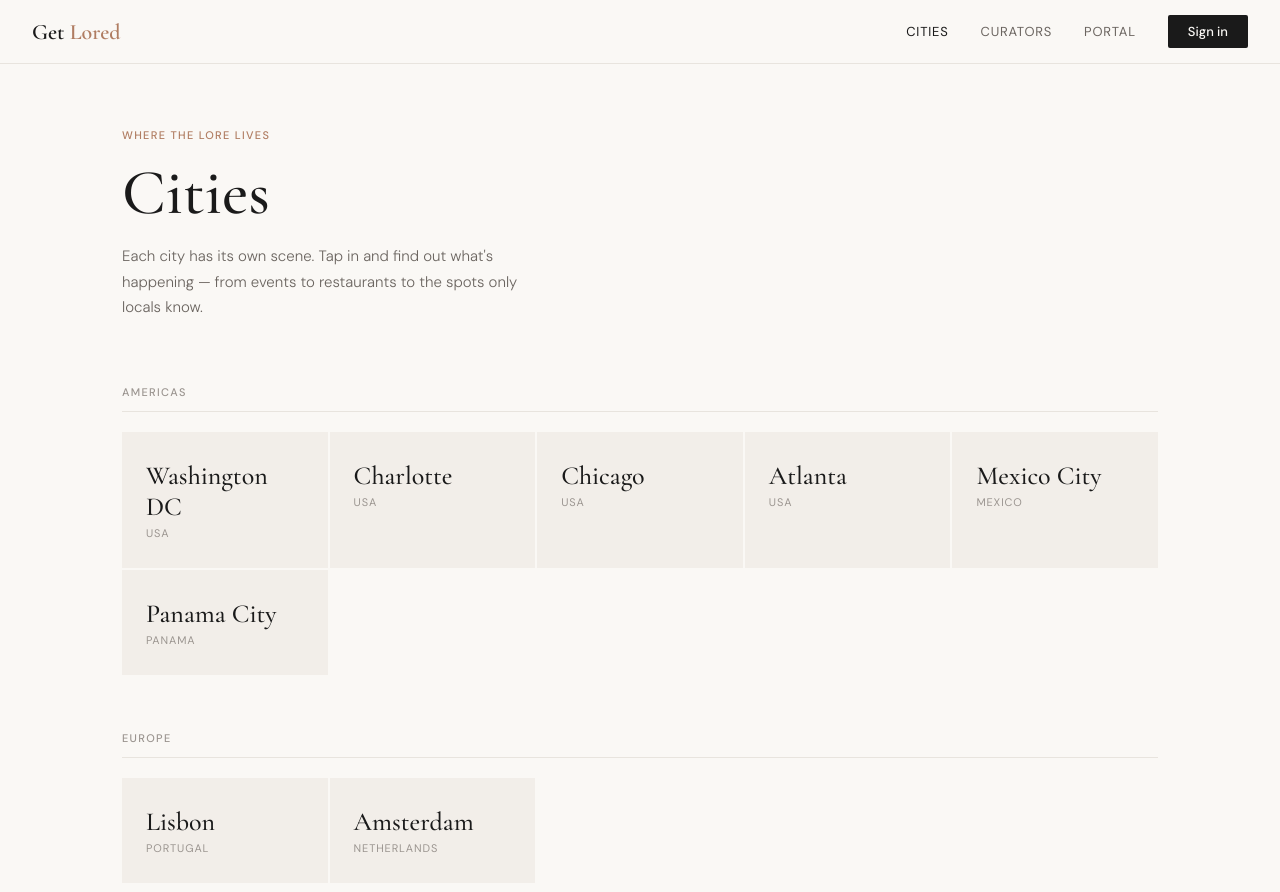
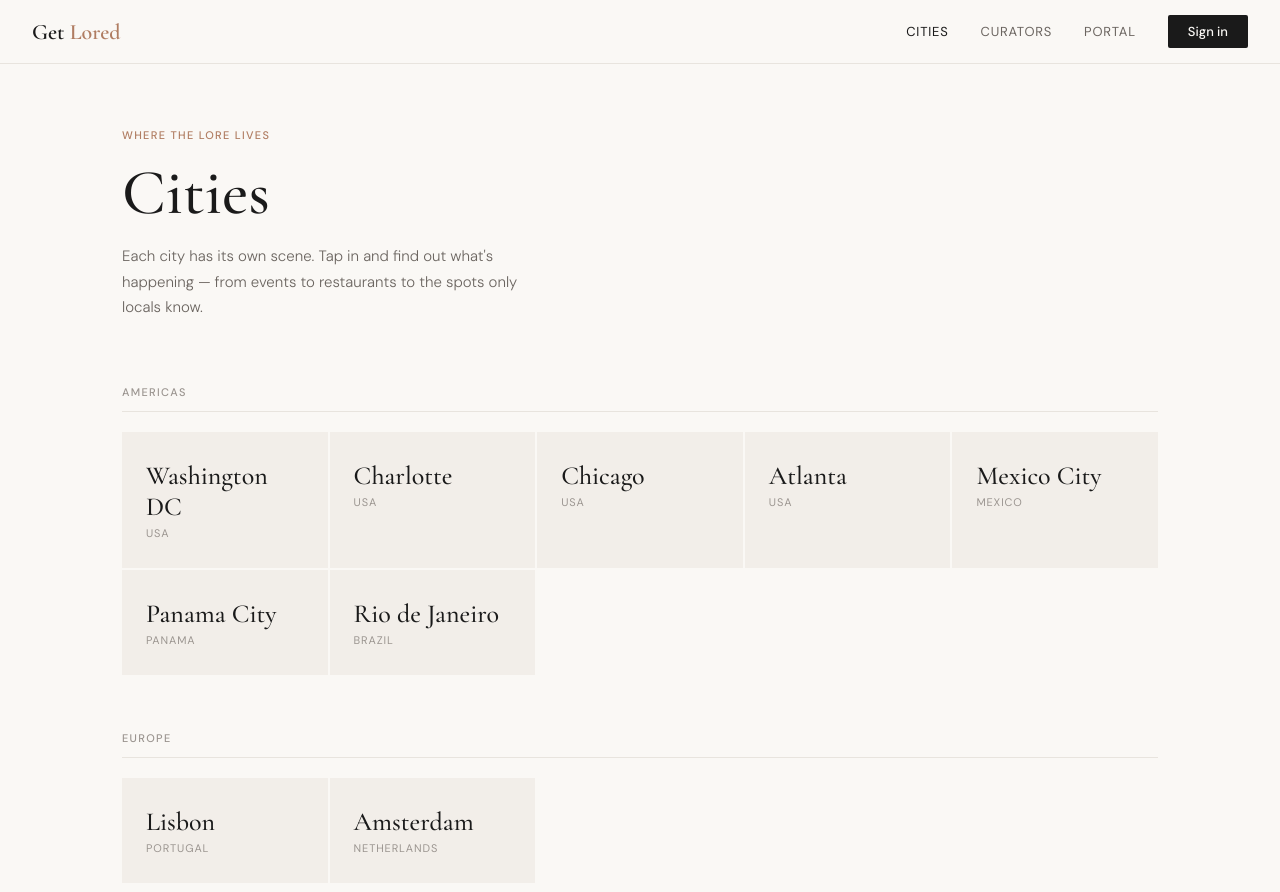
Before and after one commit to Kingiven1/getlored, a React (Vite) app: page /cities in a window 1280 px wide. Shown: the top 892 px of the page. Built offline with nearby package versions, Linux system fonts and the light colour scheme.

Commit message:
Add Rio de Janeiro to cities list so it appears on the site

```diff
--- a/src/pages/Cities.jsx
+++ b/src/pages/Cities.jsx
@@ -9,6 +9,7 @@ const cities = [
   { name: 'Panama City', country: 'Panama', slug: 'panama-city', region: 'Americas' },
   { name: 'Lisbon', country: 'Portugal', slug: 'lisbon', region: 'Europe' },
   { name: 'Amsterdam', country: 'Netherlands', slug: 'amsterdam', region: 'Europe' },
+  { name: 'Rio de Janeiro', country: 'Brazil', slug: 'rio-de-janeiro', region: 'Americas' },
 ]
 
 const regions = ['Americas', 'Europe', 'Africa']
--- a/src/pages/CityPage.jsx
+++ b/src/pages/CityPage.jsx
@@ -13,6 +13,7 @@ const cityMeta = {
   'panama-city': { name: 'Panama City', country: 'Panama' },
   'lisbon': { name: 'Lisbon', country: 'Portugal' },
   'amsterdam': { name: 'Amsterdam', country: 'Netherlands' },
+  'rio-de-janeiro': { name: 'Rio de Janeiro', country: 'Brazil' },
 }
 
 const BAR_CATEGORIES = ['bar', 'music_venue']
--- a/src/pages/Home.jsx
+++ b/src/pages/Home.jsx
@@ -13,6 +13,7 @@ const cities = [
   { name: 'Panama City', country: 'Panama', slug: 'panama-city' },
   { name: 'Lisbon', country: 'Portugal', slug: 'lisbon' },
   { name: 'Amsterdam', country: 'Netherlands', slug: 'amsterdam' },
+  { name: 'Rio de Janeiro', country: 'Brazil', slug: 'rio-de-janeiro' },
 ]
 
 function slugForCity(cityName) {
```
